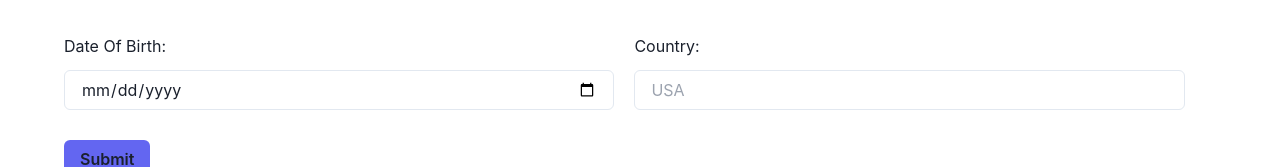
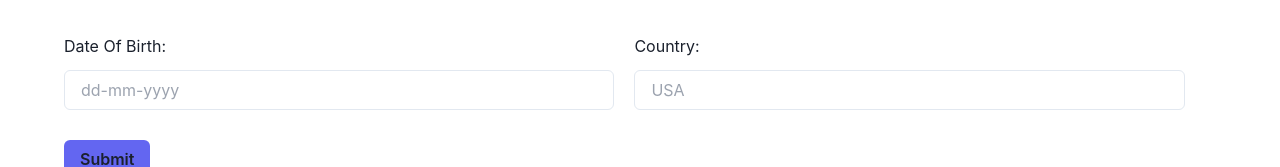
Before and after one commit to Zukashi/BookWormFront, a React (Create React App) app: page /edit/user/1 in a window 1280 px wide. Shown: the part 486-653 px from the top of the page. Built offline with nearby package versions, Linux system fonts and the light colour scheme; no server answers.

Commit message:
Made date string cuz date type is weird

```diff
--- a/src/components/Account/EditAccount.tsx
+++ b/src/components/Account/EditAccount.tsx
@@ -22,7 +22,7 @@ import { ManageContact } from './ManageContact';
 export interface UserInterface {
   city:string,
   country:string,
-  dateOfBirth:string,
+  dateOfBirth:string | Date,
   firstName:string,
   lastName:string,
   password:string,
@@ -50,7 +50,7 @@ export const EditAccount = () => {
         setForm(data);
     })();
   },[]);
-
+  console.log(typeof form.dateOfBirth)
   function getFormattedDate(date:Date) {
     let year = date.getFullYear();
     let month = (1 + date.getMonth()).toString().padStart(2, '0');
@@ -122,11 +122,10 @@ export const EditAccount = () => {
 
               <p className="mt-10 mb-3 w-[43vw] inline-block mr-5">Date Of Birth:</p>
               <p className="mt-10 mb-3 inline-block">Country:</p>
-              <Input  w='43vw' className='inline-block mr-5'
+              <Input  w='43vw' className='inline-block mr-5'  value={form.dateOfBirth}
                       placeholder="dd-mm-yyyy"
                       min="1997-01-01" max="2030-12-31"
                       size="md"
-                      type="date"
                       name='dateOfBirth'
                       onChange={ (e:any) => onChange(e.target.value, 'dateOfBirth') }
               />
```
